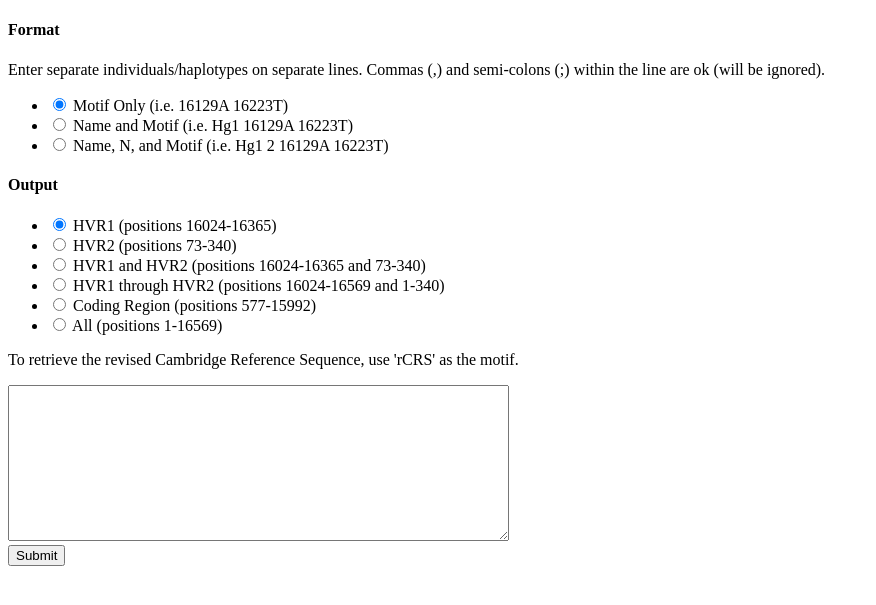
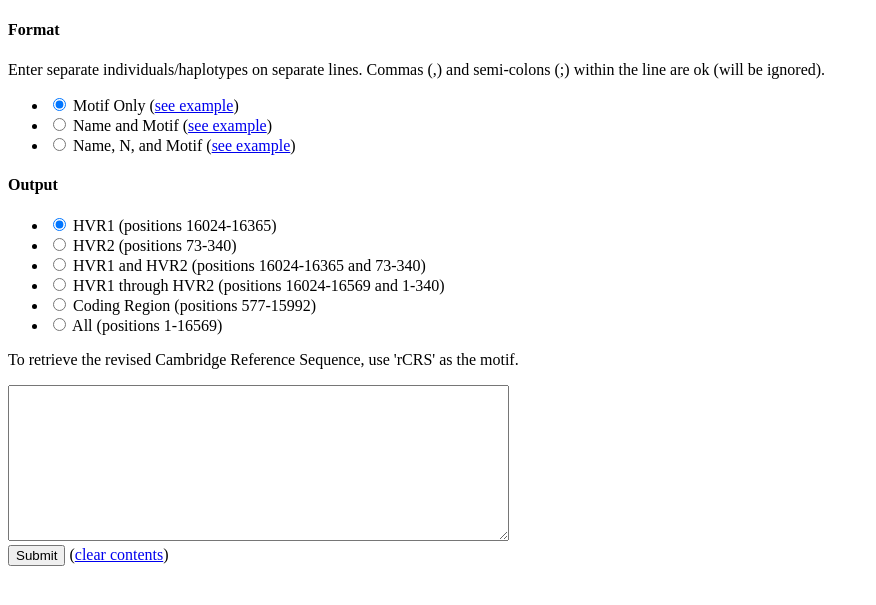
Before and after one commit to ryanraaum/mitomotifsapp, a Python web app: template templates/sites2seq_main.html in a window 1280 px wide. Shown: the top 605 px of the page, without its empty margins (0-876 px from the left). Run offline with Jinja, Linux system fonts and the light colour scheme; the template is opened without the code that fills it, so the values that code supplies are empty.

Commit message:
template evolution

```diff
--- a/templates/sites2seq_main.html
+++ b/templates/sites2seq_main.html
@@ -2,9 +2,23 @@
 <html lang="en">
 <head>
     <title>MitoMotifs Tools: Sites2Seq</title>
+    <script language="JavaScript">
+function motif_only() {
+    document.mitoform.content.value='16129A 16223T\n16129A,16223T\n16129A;16223T';
+}
+function name_and_motif() {
+    document.mitoform.content.value='Ind1 16129A 16223T\nInd2,16129A,16223T\nInd3;16129A;16223T';
+}
+function name_n_and_motif() {
+    document.mitoform.content.value='Ind1 1 16129A 16223T\nInd2,2,16129A,16223T\nInd3;3;16129A;16223T';
+}
+function clear_content() {
+    document.mitoform.content.value='';
+}
+    </script>
 </head>
 <body>
-    <form action="submit" method="post">
+    <form name="mitoform" action="results" method="post">
         <div>
             <h4>Format</h4>
             <p>Enter separate individuals/haplotypes on separate lines.
@@ -12,11 +26,20 @@
             ignored).</p>
             <ul>
                 <li><input type="radio" name="format" value="motif_only"     checked >
-                    Motif Only (i.e. 16129A 16223T)</li>
+                Motif Only
+                (<a href="javascript:void(0);" onClick="javascript:motif_only()"
+                >see example</a>)
+                </li>
                 <li><input type="radio" name="format" value="name_and_motif"         >
-                    Name and Motif (i.e. Hg1 16129A 16223T)</li>
+                Name and Motif
+                (<a href="javascript:void(0);" onClick="javascript:name_and_motif()"
+                >see example</a>)
+                </li>
                 <li><input type="radio" name="format" value="name_n_and_motif"       >
-                    Name, N, and Motif (i.e. Hg1 2 16129A 16223T)</li>
+                Name, N, and Motif
+                (<a href="javascript:void(0);" onClick="javascript:name_n_and_motif()"
+                >see example</a>)
+                </li>
             </ul>
         </div>
         <div>
@@ -38,7 +61,11 @@
         </div>
         <p>To retrieve the revised Cambridge Reference Sequence, use 'rCRS' as the motif.</p>
         <div><textarea name="content" rows="10" cols="60"></textarea></div>
-        <div><input type="submit" value="Submit"></div>
+        <div>
+            <input type="submit" value="Submit" default="true">
+            (<a href="javascript:void(0);" onClick="javascript:clear_content()"
+                >clear contents</a>)
+        </div>
     </form>
 </body>
 </html>
```
